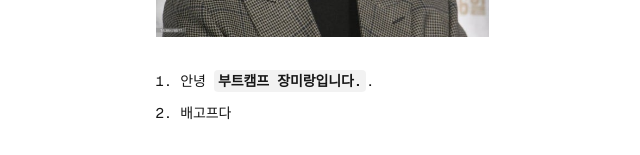
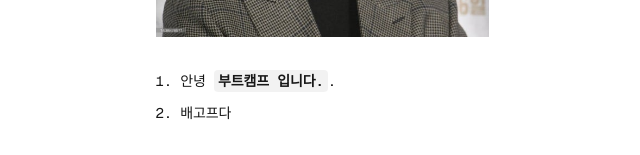
Before and after one commit to startuser0604/first-deploy, a Next.js app: page / in a window 1280 px wide. Shown: the part 418-573 px from the top of the page, without its empty margins (318-958 px from the left). Built offline with nearby package versions, Linux system fonts and the light colour scheme.

Commit message:
Update page.tsx

```diff
--- a/app/page.tsx
+++ b/app/page.tsx
@@ -15,7 +15,7 @@ export default function Home() {
           <li className="mb-2 tracking-[-.01em]">
            안녕{" "}
             <code className="bg-black/[.05] dark:bg-white/[.06] font-mono font-semibold px-1 py-0.5 rounded">
-              부트캠프 장미랑입니다.
+              부트캠프 입니다.
             </code>
             .
           </li>
```
